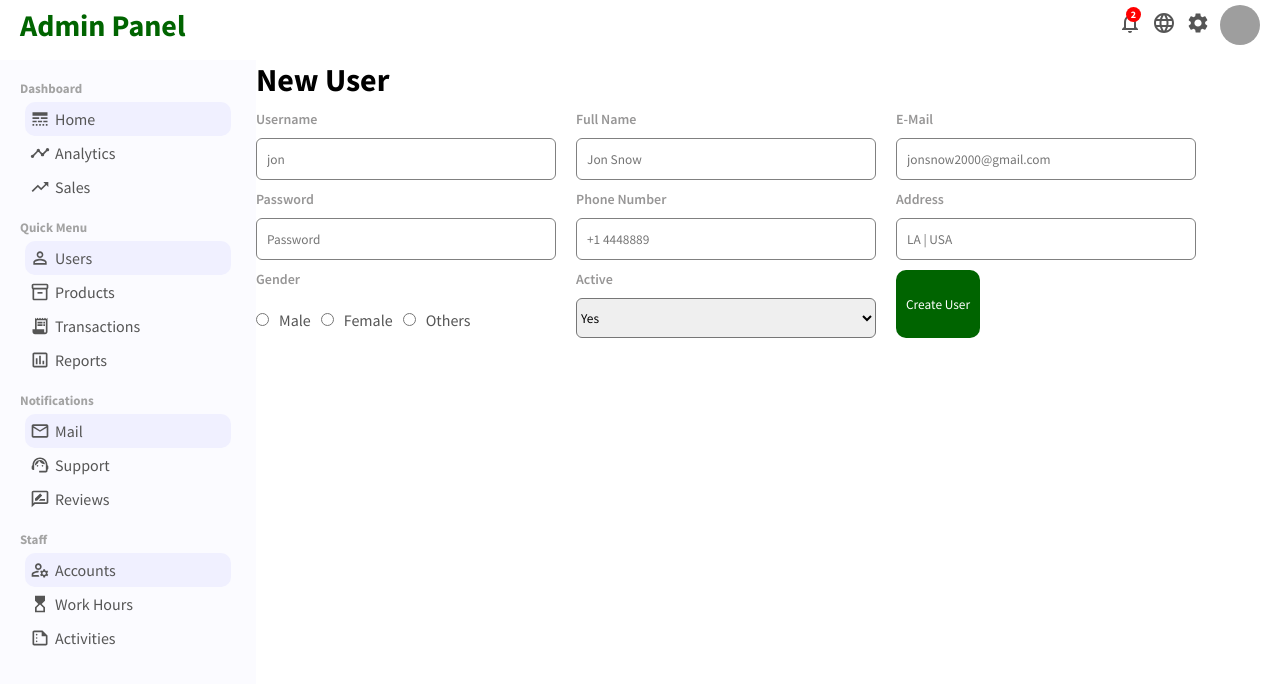
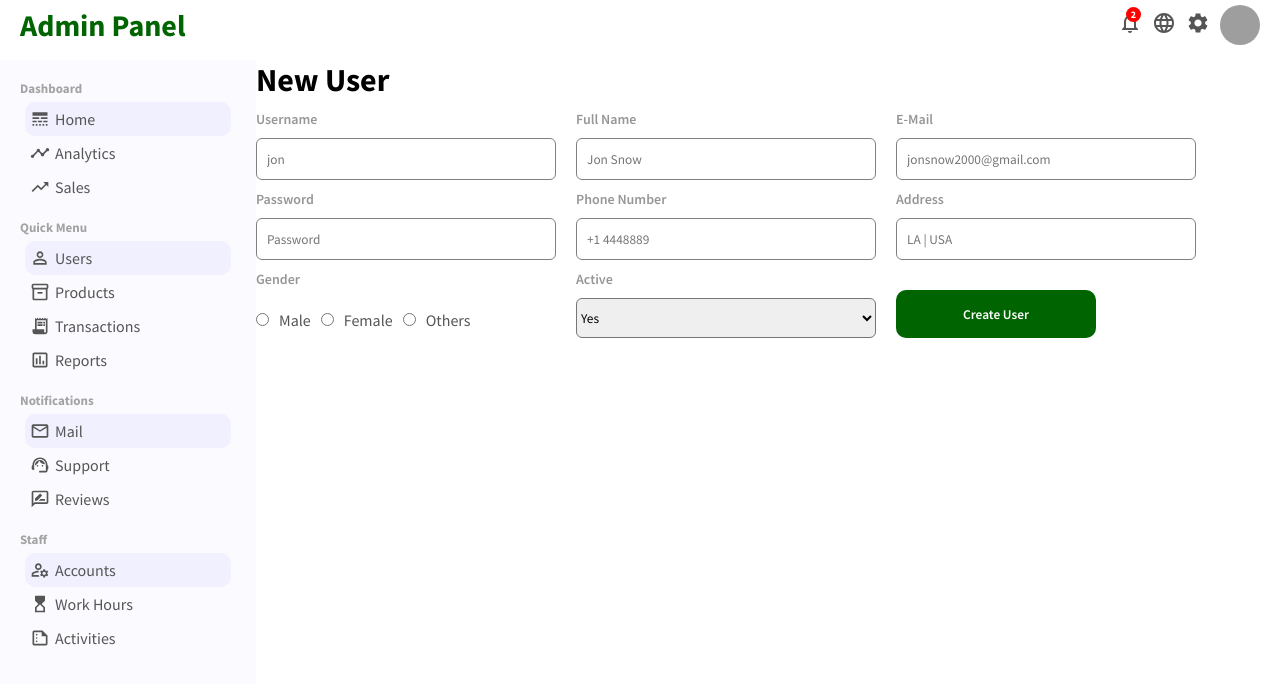
Before and after one commit to PJMantoss/admin_panel, a React (Create React App) app: page /newuser in a window 1280 px wide. Shown: the top 684 px of the page. Built offline with nearby package versions, Linux system fonts and the light colour scheme; grey boxes are pictures that could not be loaded.

Commit message:
update NewUser page

```diff
--- a/src/pages/newUserPage/newUser.css
+++ b/src/pages/newUserPage/newUser.css
@@ -44,11 +44,13 @@
 }
 
 .newUserSelectBtn{
+    width: 200px;
     border: 0;
     border-radius: 10px;
     padding: 7px 10px;
-    margin-top: 10px;
+    margin-top: 30px;
     background: darkgreen;
     color: white;
+    font-weight: 600;
     cursor: pointer;
 }
```
